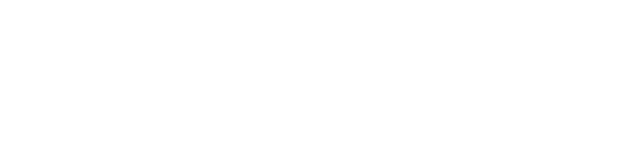
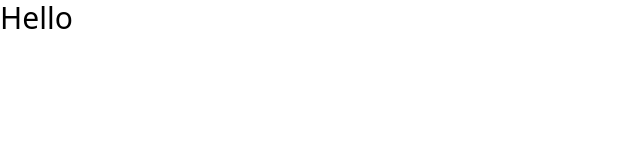
Before and after one commit to learner-of-string/rinterio, a website: page index.html in a window 1280 px wide. Shown: the whole page, without its empty margins (0-640 px from the left). Drawn offline with Linux system fonts and the light colour scheme.

Commit message:
tailwind installed

```diff
--- a/index.html
+++ b/index.html
@@ -4,8 +4,9 @@
     <meta charset="UTF-8">
     <meta name="viewport" content="width=device-width, initial-scale=1.0">
     <title>Retoria</title>
+    <link rel="stylesheet" href="./styles/output.css">
 </head>
 <body>
-
+    <h1 class="text-3xl">Hello</h1>
 </body>
 </html>
--- /dev/null
+++ b/package.json
@@ -0,0 +1,5 @@
+{
+  "devDependencies": {
+    "tailwindcss": "^3.4.14"
+  }
+}
--- /dev/null
+++ b/styles/input.css
@@ -0,0 +1,3 @@
+@tailwind base;
+@tailwind components;
+@tailwind utilities;
--- /dev/null
+++ b/tailwind.config.js
@@ -0,0 +1,8 @@
+/** @type {import('tailwindcss').Config} */
+module.exports = {
+  content: ["./index.html"],
+  theme: {
+    extend: {},
+  },
+  plugins: [],
+}
```
Also changed, not shown: styles/output.css (added), 1 other file.
